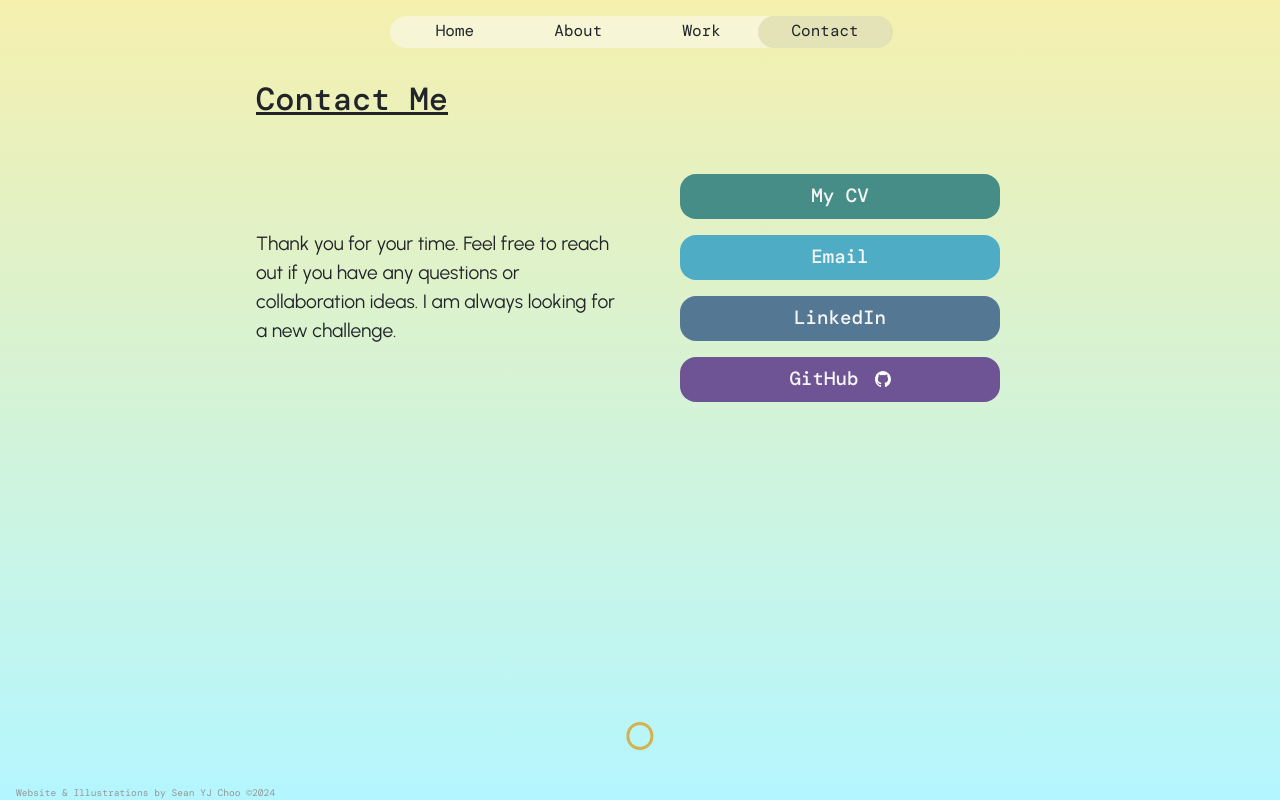
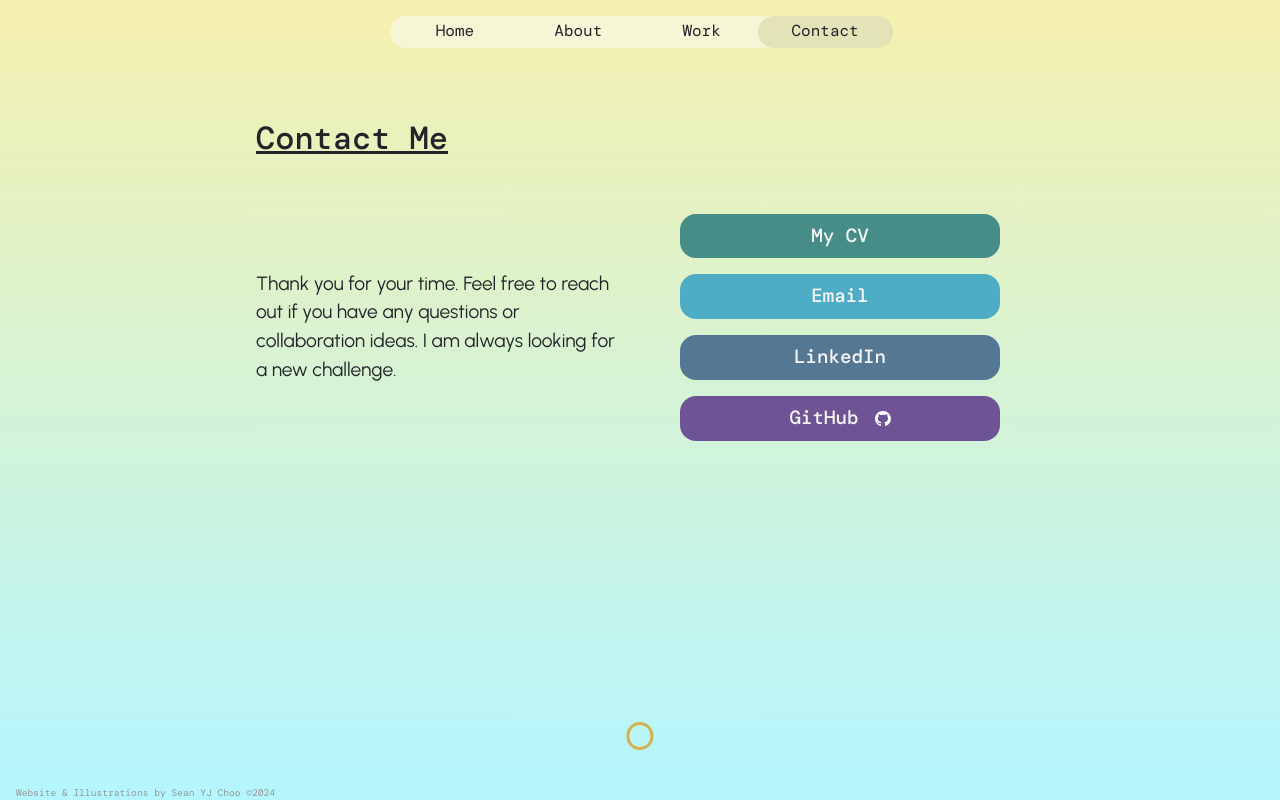
Before and after one commit to SeanCYJ/seancyj.github.io, a React (Vite) app: page /contact in a window 1280 px wide. Built offline with nearby package versions, Linux system fonts and the light colour scheme; a web font is replaced by a local one.

Commit message:
visual tweaks

```diff
--- a/src/css/accordian.css
+++ b/src/css/accordian.css
@@ -42,7 +42,8 @@
     transition: 0.3s ease 0s;
 }
 
-@media screen and (min-width: 1200px) {
+
+@media screen and (min-width: 700px) {
     .accordian-cont {
         height: fit-content;
         border-top: 2px solid rgba(0,0,0,1);
--- a/src/css/contact.css
+++ b/src/css/contact.css
@@ -126,8 +126,9 @@
         display: flex;
         flex-direction: column;
         gap: 0rem;
-        margin-top: -8vh;
+        margin-top: 0vh;
         padding-top: 0vh;
+        padding-bottom: 30vh;
     }
 
     .contact-cont {
@@ -149,7 +150,7 @@
     }
 
     .ctact-btn {
-        font-size: 2vw;
+        font-size: 1.7vw;
         border-radius: 1rem;
         border: 0px solid rgba(0, 0, 0, 1);
         padding: 0.5rem;
@@ -179,6 +180,7 @@
         gap: 0rem;
         margin-top: 0vh;
         padding-top: 0vh;
+        padding-bottom: 0vh;
     }
 
     .contact-cont {
--- a/src/css/exp-block.css
+++ b/src/css/exp-block.css
@@ -353,7 +353,7 @@
 
     .expDescrip-cont {
         position: absolute;
-        top: 10vh !important;
+        top: 15vh !important;
         left: 50% !important;
         transform: translateX(-50%);
         height: fit-content;
--- a/src/css/landing.css
+++ b/src/css/landing.css
@@ -354,8 +354,8 @@
 
 
     .shortcut-btn {
-        font-size: 2vw;
-        border-radius: 0.6rem;
+        font-size: 1.7vw;
+        border-radius: 1rem;
         padding: 0.5rem;
         display: flex;
         justify-content: center;
--- a/src/css/main.css
+++ b/src/css/main.css
@@ -55,12 +55,12 @@ footer {
     /* background: black; */
     min-height: 100vh;
     background: linear-gradient(rgb(245, 240, 174), rgb(180, 246, 255));
-    background-attachment: fixed;
+    /* background-attachment: fixed; */
 }
 
 .land-bg.dm {
     background: linear-gradient(rgb(44, 33, 48), rgb(48, 68, 71));
-    background-attachment: fixed;
+    /* background-attachment: fixed; */
 }
 
 @media screen and (min-width: 1200px) {
```
